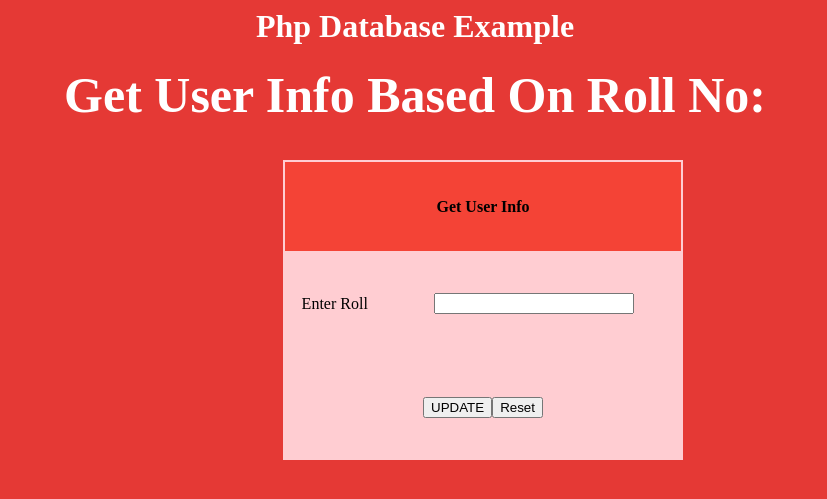
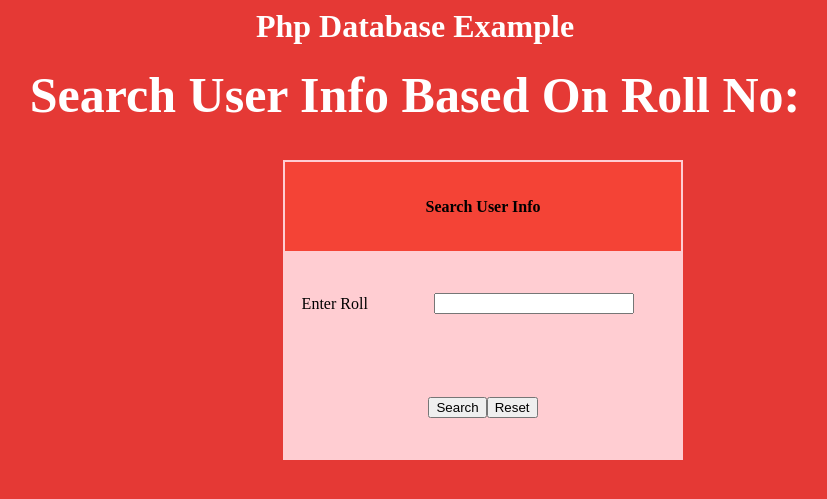
Before and after one commit to nitish800/phpTraining, a PHP site: page /display_html.php in a window 1280 px wide. Shown: the top 499 px of the page, without its empty margins (225-1052 px from the left). Run offline with PHP 8.4, Linux system fonts and the light colour scheme.

Commit message:
Search user info

```diff
--- a/day4/Database_display.php
+++ b/day4/Database_display.php
@@ -8,6 +8,7 @@
 <br>
 <div class="pa">
 <?php
+#include('display_html.php');                       //includes the other page in one page.
 //Retriving value from user or form
 // retrive using $_POST[] $_GET[] $_REQUEST[]
 
--- a/day4/display_html.php
+++ b/day4/display_html.php
@@ -3,7 +3,7 @@
 <body bgcolor="#e53935">
 <h1>Php Database Example</h1>
 
-<div class="pas"><b>Get User Info Based On Roll No:</b></div>
+<div class="pas"><b>Search User Info Based On Roll No:</b></div>
 <br>
 <br>
 <div class="pa">
@@ -13,7 +13,7 @@
 
 
 <tr bgcolor=#f44336>
-	<th colspan="2">Get User Info</th>
+	<th colspan="2">Search User Info</th>
 
 </tr>
 <tr>
@@ -21,7 +21,7 @@
 	<td class="row1" ><input type="text" name="roll" class="inp_size" /></td>
 </tr>
 <tr>
-	<td colspan="2" align="center"><input type="Submit" name="Submit" value="UPDATE"/><input type="Reset" value="Reset"/></td>
+	<td colspan="2" align="center"><input type="Submit" name="Submit" value="Search"/><input type="Reset" value="Reset"/></td>
 </tr>
 
 </table>
```
